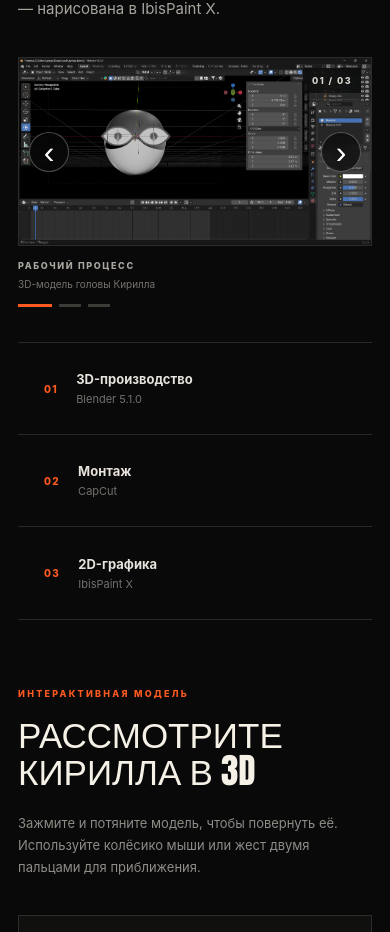
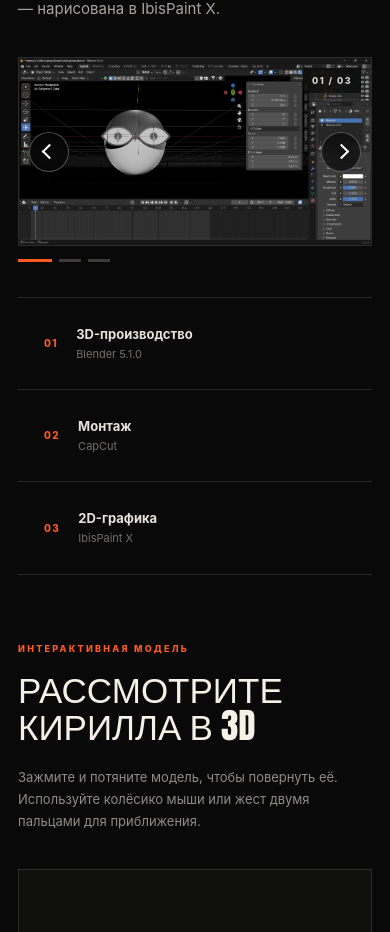
Before and after one commit to AlexKraken444/Kirill-pod-partoi, a Next.js app: page / in a window 390 px wide. Shown: the part 1880-2812 px from the top of the page. Built offline with nearby package versions, Linux system fonts and the light colour scheme; no server answers.

Commit message:
Remove gallery captions and center arrows

```diff
--- a/app/globals.css
+++ b/app/globals.css
@@ -59,14 +59,15 @@ h2 span { color:#4d4b48; }
 .productionImage { position:relative; aspect-ratio:1.878/1; overflow:hidden; background:#151515; border:1px solid #2d2c2a; touch-action:pan-y; }
 .productionImage:focus-visible { outline:2px solid var(--orange); outline-offset:3px; }
 .productionImage img { object-fit:cover; animation:galleryReveal .35s ease both; }
-.galleryArrow { position:absolute; z-index:2; top:50%; translate:0 -50%; display:grid; place-items:center; width:44px; height:44px; padding:0; border:1px solid rgba(255,255,255,.28); border-radius:50%; background:rgba(8,8,8,.7); color:#fff; font:300 32px/1 Arial,sans-serif; backdrop-filter:blur(8px); cursor:pointer; transition:border-color .2s,background .2s; }
+.galleryArrow { position:absolute; z-index:2; top:50%; translate:0 -50%; display:grid; place-items:center; width:44px; height:44px; padding:0; border:1px solid rgba(255,255,255,.28); border-radius:50%; background:rgba(8,8,8,.7); color:#fff; backdrop-filter:blur(8px); cursor:pointer; transition:border-color .2s,background .2s; }
+.galleryArrow::before { content:""; display:block; width:9px; height:9px; border-top:2px solid currentColor; border-right:2px solid currentColor; transform-origin:50% 50%; }
 .galleryArrow:hover { border-color:var(--orange); background:rgba(8,8,8,.9); }
 .galleryArrow.previous { left:18px; }
 .galleryArrow.next { right:18px; }
+.galleryArrow.previous::before { transform:rotate(-135deg); }
+.galleryArrow.next::before { transform:rotate(45deg); }
 .galleryCounter { position:absolute; z-index:2; right:18px; top:17px; padding:7px 9px; background:rgba(8,8,8,.72); color:#d8d5cf; font-size:9px; font-weight:800; letter-spacing:.16em; backdrop-filter:blur(8px); }
-.productionVisual figcaption { display:flex; justify-content:space-between; gap:20px; padding-top:13px; color:#77736e; font-size:10px; line-height:1.5; }
-.productionVisual figcaption span { color:#aaa7a1; font-size:9px; font-weight:800; letter-spacing:.18em; white-space:nowrap; }
-.galleryDots { display:flex; justify-content:flex-end; gap:7px; margin-top:-11px; }
+.galleryDots { display:flex; justify-content:flex-end; gap:7px; margin-top:13px; }
 .galleryDots button { width:22px; height:3px; padding:0; border:0; background:#3d3b38; cursor:pointer; transition:background .2s,width .2s; }
 .galleryDots button.active { width:34px; background:var(--orange); }
 @keyframes galleryReveal { from { opacity:.3; transform:scale(1.015); } to { opacity:1; transform:scale(1); } }
@@ -136,13 +137,11 @@ footer p { font-size:10px; letter-spacing:.18em; font-weight:800; }
   .detailsGrid { padding:40px 0 55px; }
   .description { font-size:16px; }
   .production { padding:58px 0 68px; }
-  .productionVisual figcaption { display:block; }
-  .productionVisual figcaption span { display:block; margin-bottom:5px; }
   .galleryArrow { width:40px; height:40px; }
   .galleryArrow.previous { left:10px; }
   .galleryArrow.next { right:10px; }
   .galleryCounter { right:10px; top:10px; }
-  .galleryDots { justify-content:flex-start; margin-top:12px; }
+  .galleryDots { justify-content:flex-start; }
   .productionSteps { grid-template-columns:1fr; }
   .productionSteps li { border-right:0; border-bottom:1px solid #292827; }
   .productionSteps li:last-child { border-bottom:0; }
--- a/app/page.tsx
+++ b/app/page.tsx
@@ -5,9 +5,9 @@ import { useEffect, useRef, useState } from "react";
 import ModelViewer from "./ModelViewer";
 
 const productionImages = [
-  { src: "/production-blender.png", alt: "3D-модель головы Кирилла в Blender 5.1.0", caption: "3D-модель головы Кирилла" },
-  { src: "/production-character.png", alt: "Полная 3D-модель Кирилла с системой костей в Blender 5.1.0", caption: "Подготовка персонажа к анимации" },
-  { src: "/production-face-closeup.png", alt: "Крупный план глаз 3D-модели Кирилла в Blender 5.1.0", caption: "Работа над деталями лица" }
+  { src: "/production-blender.png", alt: "3D-модель головы Кирилла в Blender 5.1.0" },
+  { src: "/production-character.png", alt: "Полная 3D-модель Кирилла с системой костей в Blender 5.1.0" },
+  { src: "/production-face-closeup.png", alt: "Крупный план глаз 3D-модели Кирилла в Blender 5.1.0" }
 ];
 
 export default function MoviePage() {
@@ -118,11 +118,10 @@ export default function MoviePage() {
               }}
             >
               <Image key={productionImages[productionImage].src} src={productionImages[productionImage].src} fill sizes="(max-width: 900px) 100vw, 720px" alt={productionImages[productionImage].alt} />
-              <button type="button" className="galleryArrow previous" onClick={() => changeProductionImage(-1)} aria-label="Предыдущее изображение">‹</button>
-              <button type="button" className="galleryArrow next" onClick={() => changeProductionImage(1)} aria-label="Следующее изображение">›</button>
+              <button type="button" className="galleryArrow previous" onClick={() => changeProductionImage(-1)} aria-label="Предыдущее изображение" />
+              <button type="button" className="galleryArrow next" onClick={() => changeProductionImage(1)} aria-label="Следующее изображение" />
               <span className="galleryCounter">{String(productionImage + 1).padStart(2, "0")} / {String(productionImages.length).padStart(2, "0")}</span>
             </div>
-            <figcaption><span>РАБОЧИЙ ПРОЦЕСС</span> {productionImages[productionImage].caption}</figcaption>
             <div className="galleryDots" aria-label="Выбор изображения">
               {productionImages.map((image, index) => (
                 <button key={image.src} className={index === productionImage ? "active" : ""} onClick={() => setProductionImage(index)} aria-label={`Показать изображение ${index + 1}`} aria-current={index === productionImage ? "true" : undefined} />
```
